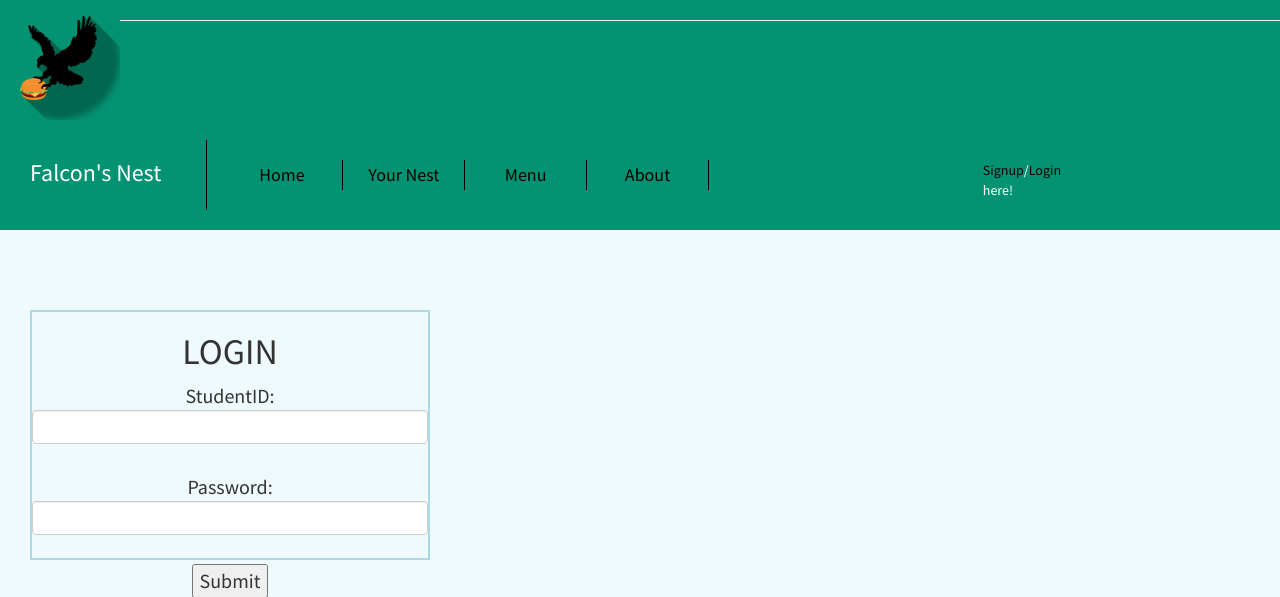
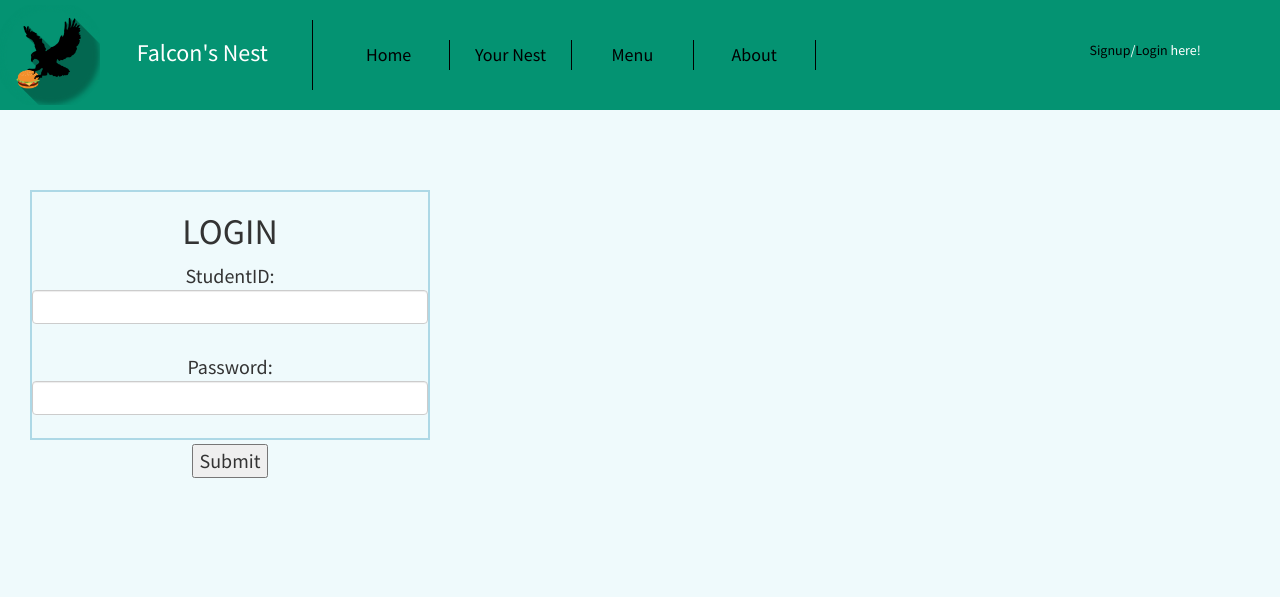
Before and after one commit to Cyber-Shadow/FalconsNest, a Django app: page / in a window 1280 px wide. Shown: the top 597 px of the page. Run offline with Django 3.2, Linux system fonts and the light colour scheme; some libraries are stand-ins or nearby versions.

Commit message:
Fix Header
- Top right message is one line
- Smaller header
- Fitting Logo

```diff
--- a/webapp/static/webapp/css/project/custom.css
+++ b/webapp/static/webapp/css/project/custom.css
@@ -33,8 +33,8 @@
 }
 
 #imgcontainer {
-  min-height: 120px;
-  min-width: 120px;
+  height: 100px;
+  min-width: 100px;
   display: flex;
   align-items: center;
   vertical-align: middle;
@@ -49,9 +49,10 @@
 }
 
 #headerimg {
-  max-width: 100%;
+  max-width: 100px;
   left: 0;
   display: block;
+  padding-top: 10px
 }
 
 #headertext {
--- a/webapp/templates/webapp/header.html
+++ b/webapp/templates/webapp/header.html
@@ -39,7 +39,7 @@
               <center><a href='/about'>About</a></center>
             </div>
           </div>
-          <div class="col-sm-1">
+          <div class="col-sm-2">
             <div id="loginpending" style="display:block;">
               <a href="/login">Signup</a>/<a href="/login">Login</a> here!
             </div>
```
